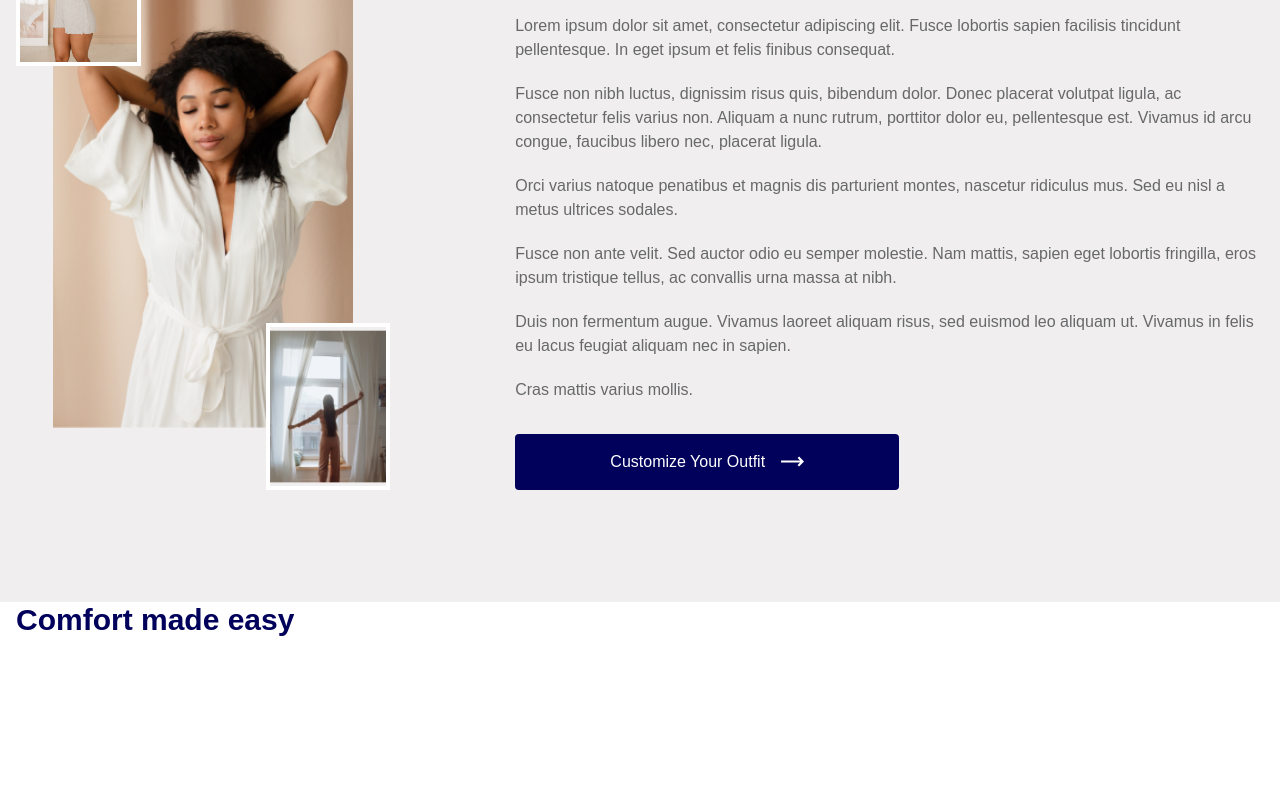
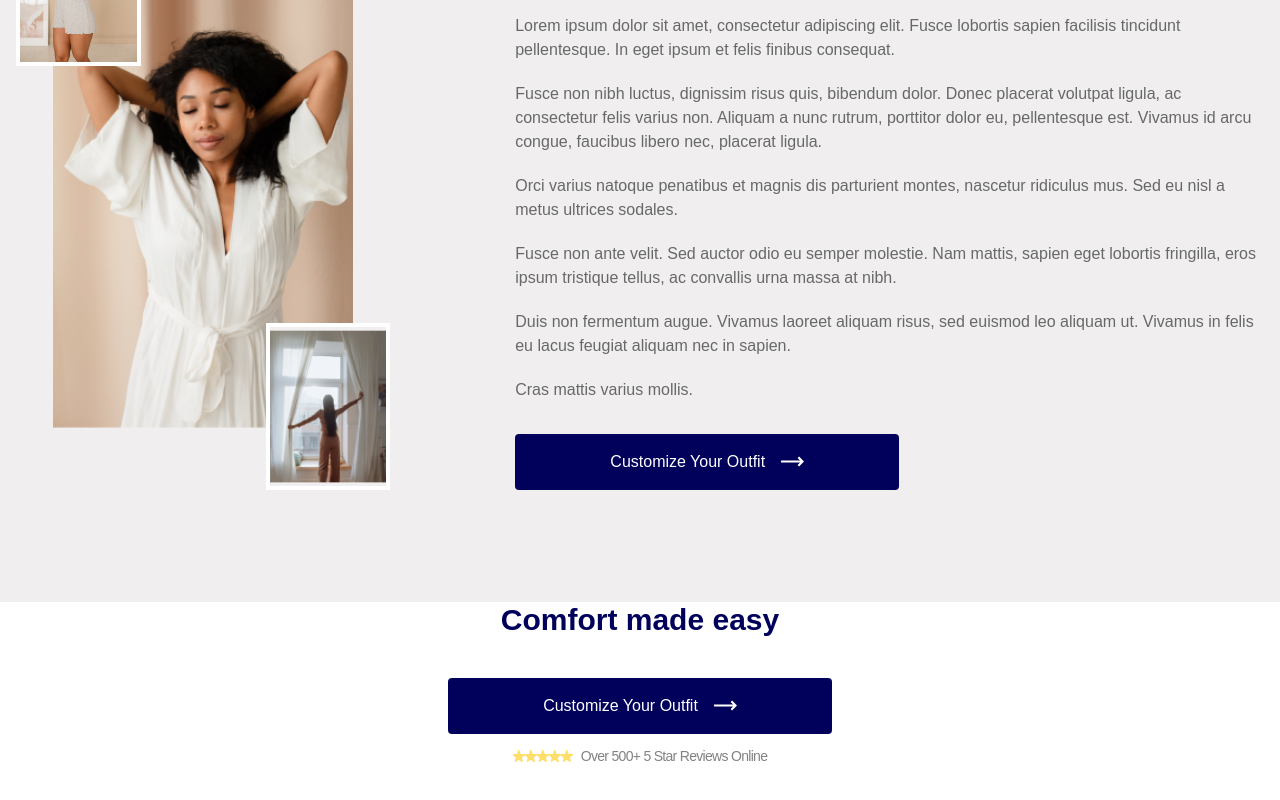
Before and after one commit to Soi4An/byteex_landing, a React (Create React App) app: page / in a window 1280 px wide. Shown: the part 1848-2648 px from the top of the page. Before the commit the page ends 2486 px from the top, so only its background shows below. Built offline with nearby package versions, Linux system fonts and the light colour scheme; a web font is replaced by a local one.

Commit message:
added ExttraButton for AboutOrder

```diff
--- a/src/components/AboutOrder.tsx
+++ b/src/components/AboutOrder.tsx
@@ -1,5 +1,6 @@
 import { getAboutOrderData } from "../api/getAboutOrderData";
 import Container from "./Container";
+import ExtraButtonAndStars from "./ExtraButtonAndStars";
 import TitleSubMain from "./TitleSubMain";
 
 const { sectionTitle, listOrderPoints } = getAboutOrderData();
@@ -7,13 +8,17 @@ const { sectionTitle, listOrderPoints } = getAboutOrderData();
 const AboutOrder = () => (
   <Container>
     <section>
-      <div>
+      <div className="flex justify-center">
         <TitleSubMain text={sectionTitle} />
       </div>
 
        <div>
         {/* <ListOrderPoints points={listOrderPoints} /> */}
        </div>
+
+       <div>
+         <ExtraButtonAndStars />
+       </div>
     </section>
   </Container>
 );
```
